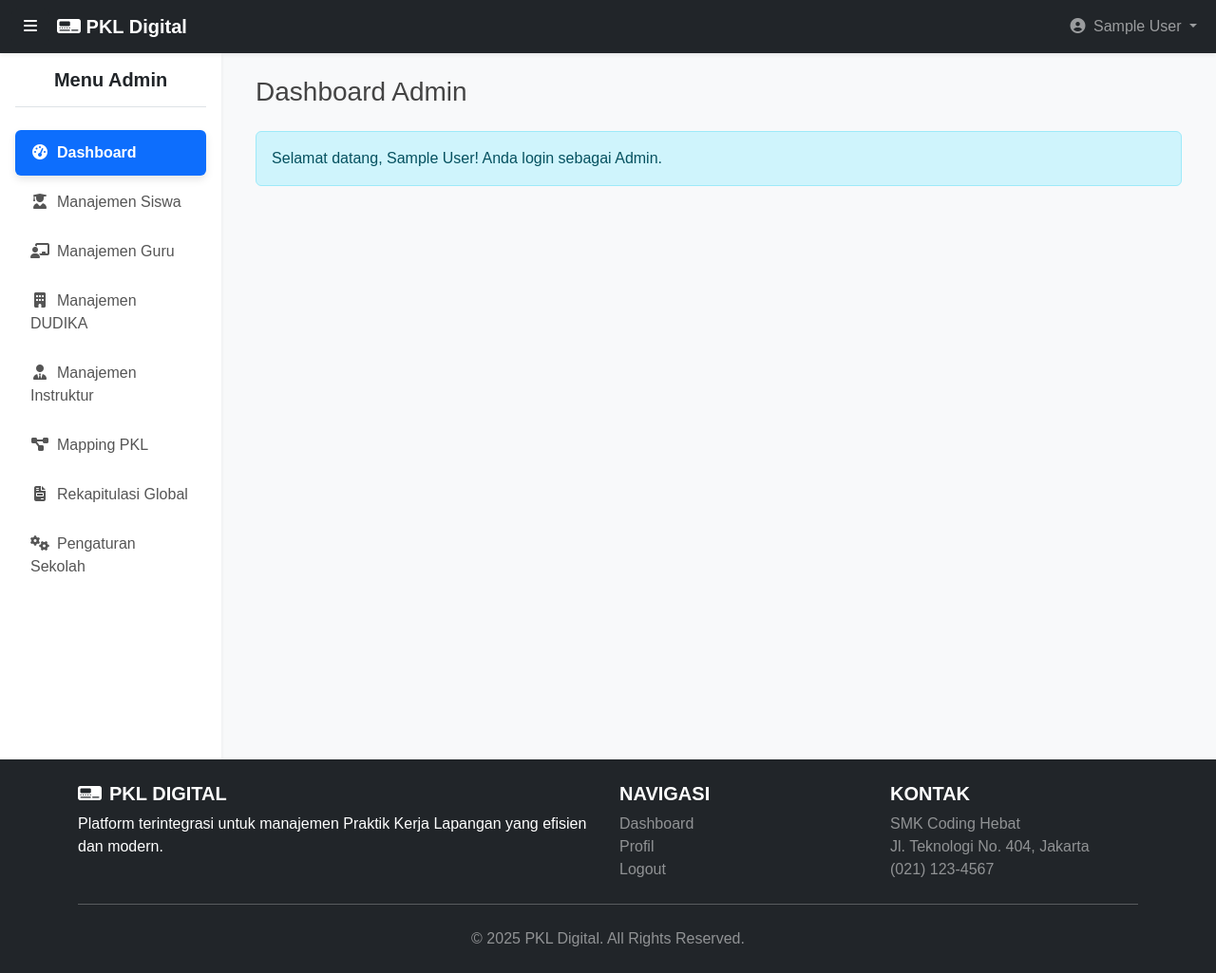
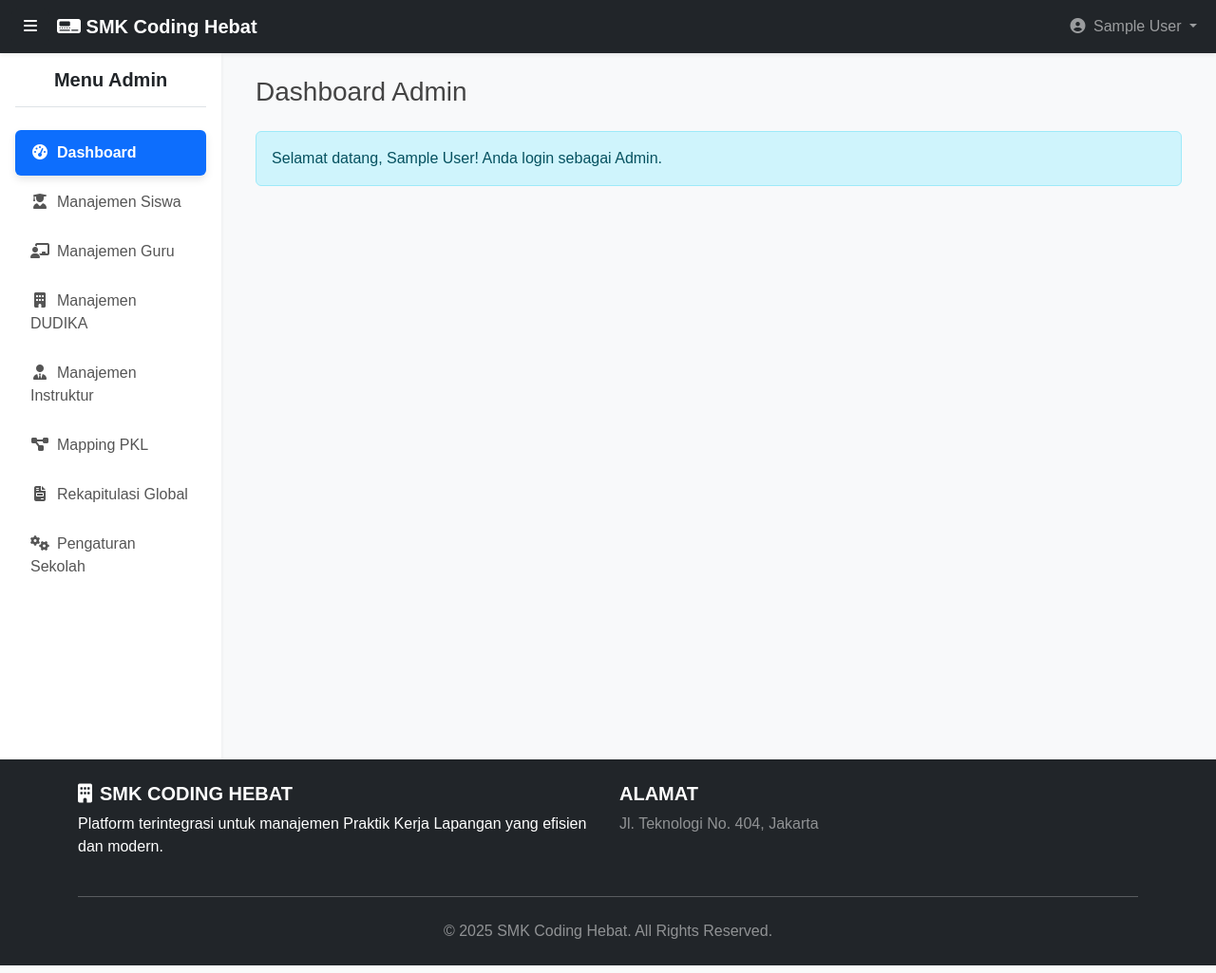
Before and after one commit to mughie77/pkl-k2, a PHP site: page /pkl-digital/admin_dashboard.php in a window 1280 px wide. Shown: the whole page at 95% size. Run offline with PHP 8.4, Linux system fonts and the light colour scheme; the visitor is signed in with stand-in values (Sample User, id 1); data comes from the database, SQL or seed files in the repository; some libraries are stand-ins or nearby versions.

Commit message:
feat: Implement dynamic application branding
This commit makes the application's branding (school name, logo, and address) dynamic based on data stored in the `school_settings` table.

Key changes:
- **Global Settings Loading:** The `config.php` file is updated to fetch all settings from the `school_settings` table into a global `$app_settings` variable on every page load. A try-catch block is included to handle cases where the table might not exist yet.
- **Dynamic Header:** The `templates/header.php` now displays the school's logo and name in the main navbar.
- **Dynamic Login Page:** The `login.php` page is updated to show the school's logo and name prominently above the login form.
- **Dynamic Footer:** The `templates/footer.php` now displays the school's name and address, replacing the previous static content.

This feature allows an administrator to easily customize the look and feel of the application to match their institution's branding.

```diff
--- a/config/config.php
+++ b/config/config.php
@@ -29,4 +29,21 @@ try {
 if (session_status() == PHP_SESSION_NONE) {
     session_start();
 }
+
+// Load School Settings
+try {
+    $stmt = $pdo->query("SELECT setting_key, setting_value FROM school_settings");
+    $settings_raw = $stmt->fetchAll(PDO::FETCH_ASSOC);
+    $app_settings = [];
+    foreach ($settings_raw as $setting) {
+        $app_settings[$setting['setting_key']] = $setting['setting_value'];
+    }
+} catch (PDOException $e) {
+    // Jika tabel belum ada (misalnya saat instalasi awal), set default kosong
+    $app_settings = [
+        'school_name' => 'PKL Digital',
+        'school_address' => 'Alamat Sekolah Belum Diatur',
+        'school_logo' => ''
+    ];
+}
 ?>
--- a/templates/footer.php
+++ b/templates/footer.php
@@ -5,31 +5,21 @@
     <div class="container text-center text-md-start">
         <div class="row">
             <div class="col-md-6 mb-3 mb-md-0">
-                <h5 class="text-uppercase"><i class="fas fa-digital-tachograph me-2"></i>PKL Digital</h5>
+                <h5 class="text-uppercase"><i class="fas fa-building me-2"></i><?php echo htmlspecialchars($app_settings['school_name'] ?? 'PKL Digital'); ?></h5>
                 <p>
                     Platform terintegrasi untuk manajemen Praktik Kerja Lapangan yang efisien dan modern.
                 </p>
             </div>
-            <div class="col-md-3 mb-3 mb-md-0">
-                <h5 class="text-uppercase">Navigasi</h5>
-                <ul class="list-unstyled mb-0">
-                    <li><a href="#" class="text-white-50 text-decoration-none">Dashboard</a></li>
-                    <li><a href="#" class="text-white-50 text-decoration-none">Profil</a></li>
-                    <li><a href="logout.php" class="text-white-50 text-decoration-none">Logout</a></li>
-                </ul>
-            </div>
-            <div class="col-md-3">
-                <h5 class="text-uppercase">Kontak</h5>
+            <div class="col-md-6">
+                <h5 class="text-uppercase">Alamat</h5>
                  <p class="text-white-50 mb-0">
-                    SMK Coding Hebat<br>
-                    Jl. Teknologi No. 404, Jakarta<br>
-                    (021) 123-4567
+                    <?php echo nl2br(htmlspecialchars($app_settings['school_address'] ?? 'Alamat belum diatur.')); ?>
                 </p>
             </div>
         </div>
         <hr class="my-4">
         <div class="text-center text-white-50">
-            &copy; <?php echo date("Y"); ?> PKL Digital. All Rights Reserved.
+            &copy; <?php echo date("Y"); ?> <?php echo htmlspecialchars($app_settings['school_name'] ?? 'PKL Digital'); ?>. All Rights Reserved.
         </div>
     </div>
 </footer>
--- a/templates/header.php
+++ b/templates/header.php
@@ -55,7 +55,12 @@ $is_dashboard_page = isset($_SESSION['user_id']);
         <?php endif; ?>
 
         <a class="navbar-brand fw-bold ms-2" href="<?php echo $is_dashboard_page ? '#' : 'login.php'; ?>">
-            <i class="fas fa-digital-tachograph"></i> PKL Digital
+            <?php if (!empty($app_settings['school_logo']) && file_exists($app_settings['school_logo'])): ?>
+                <img src="<?php echo BASE_URL . '/' . htmlspecialchars($app_settings['school_logo']); ?>" alt="Logo" style="height: 24px; margin-right: 5px;">
+            <?php else: ?>
+                <i class="fas fa-digital-tachograph"></i>
+            <?php endif; ?>
+            <?php echo htmlspecialchars($app_settings['school_name'] ?? 'PKL Digital'); ?>
         </a>
 
         <button class="navbar-toggler" type="button" data-bs-toggle="collapse" data-bs-target="#navbarNav" aria-controls="navbarNav" aria-expanded="false" aria-label="Toggle navigation">
```
Also changed, not shown: login.php (+6 -2 lines).
